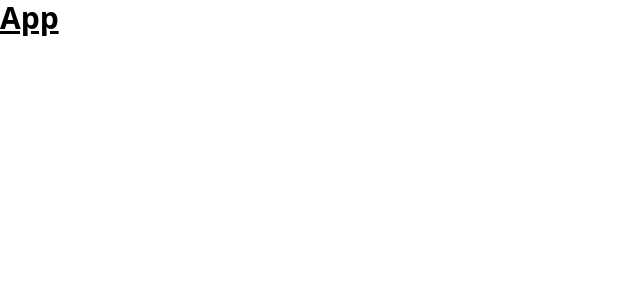
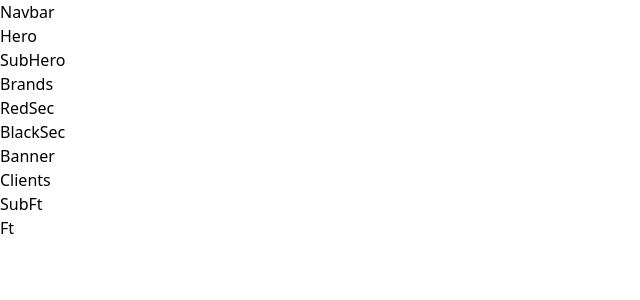
Before and after one commit to Avashneupane9857/Fe-Ds, a React (Vite) app: page / in a window 1280 px wide. Shown: the top 300 px of the page, without its empty margins (0-640 px from the left). Built offline with nearby package versions, Linux system fonts and the light colour scheme.

Commit message:
feat: Struct factored

```diff
--- a/src/App.tsx
+++ b/src/App.tsx
@@ -1,5 +1,11 @@
+import LandingPage from "./Pages/LandingPage";
+
 function App() {
-  return <div className="text-3xl font-bold underline">App</div>;
+  return (
+    <>
+      <LandingPage />
+    </>
+  );
 }
 
 export default App;
--- /dev/null
+++ b/src/Pages/LandingPage.tsx
@@ -0,0 +1,29 @@
+import Banner from "../sections/Banner";
+import BlackSec from "../sections/BlackSec";
+import Brands from "../sections/Brands";
+import Clients from "../sections/Clients";
+import Ft from "../sections/Ft";
+import Hero from "../sections/Hero";
+import Navbar from "../sections/Navbar";
+import RedSec from "../sections/RedSec";
+import SubFt from "../sections/SubFt";
+import SubHero from "../sections/SubHero";
+
+function LandingPage() {
+  return (
+    <>
+      <Navbar />
+      <Hero />
+      <SubHero />
+      <Brands />
+      <RedSec />
+      <BlackSec />
+      <Banner />
+      <Clients />
+      <SubFt />
+      <Ft />
+    </>
+  );
+}
+
+export default LandingPage;
--- /dev/null
+++ b/src/sections/Banner.tsx
@@ -0,0 +1,5 @@
+function Banner() {
+  return <div>Banner</div>;
+}
+
+export default Banner;
--- /dev/null
+++ b/src/sections/BlackSec.tsx
@@ -0,0 +1,5 @@
+function BlackSec() {
+  return <div>BlackSec</div>;
+}
+
+export default BlackSec;
--- /dev/null
+++ b/src/sections/Brands.tsx
@@ -0,0 +1,5 @@
+function Brands() {
+  return <div>Brands</div>;
+}
+
+export default Brands;
--- /dev/null
+++ b/src/sections/Clients.tsx
@@ -0,0 +1,5 @@
+function Clients() {
+  return <div>Clients</div>;
+}
+
+export default Clients;
--- /dev/null
+++ b/src/sections/Ft.tsx
@@ -0,0 +1,5 @@
+function Ft() {
+  return <div>Ft</div>;
+}
+
+export default Ft;
--- /dev/null
+++ b/src/sections/Hero.tsx
@@ -0,0 +1,5 @@
+function Hero() {
+  return <div>Hero</div>;
+}
+
+export default Hero;
--- /dev/null
+++ b/src/sections/Navbar.tsx
@@ -0,0 +1,5 @@
+function Navbar() {
+  return <div>Navbar</div>;
+}
+
+export default Navbar;
--- /dev/null
+++ b/src/sections/RedSec.tsx
@@ -0,0 +1,5 @@
+function RedSec() {
+  return <div>RedSec</div>;
+}
+
+export default RedSec;
--- /dev/null
+++ b/src/sections/SubFt.tsx
@@ -0,0 +1,5 @@
+function SubFt() {
+  return <div>SubFt</div>;
+}
+
+export default SubFt;
--- /dev/null
+++ b/src/sections/SubHero.tsx
@@ -0,0 +1,5 @@
+function SubHero() {
+  return <div>SubHero</div>;
+}
+
+export default SubHero;
```
